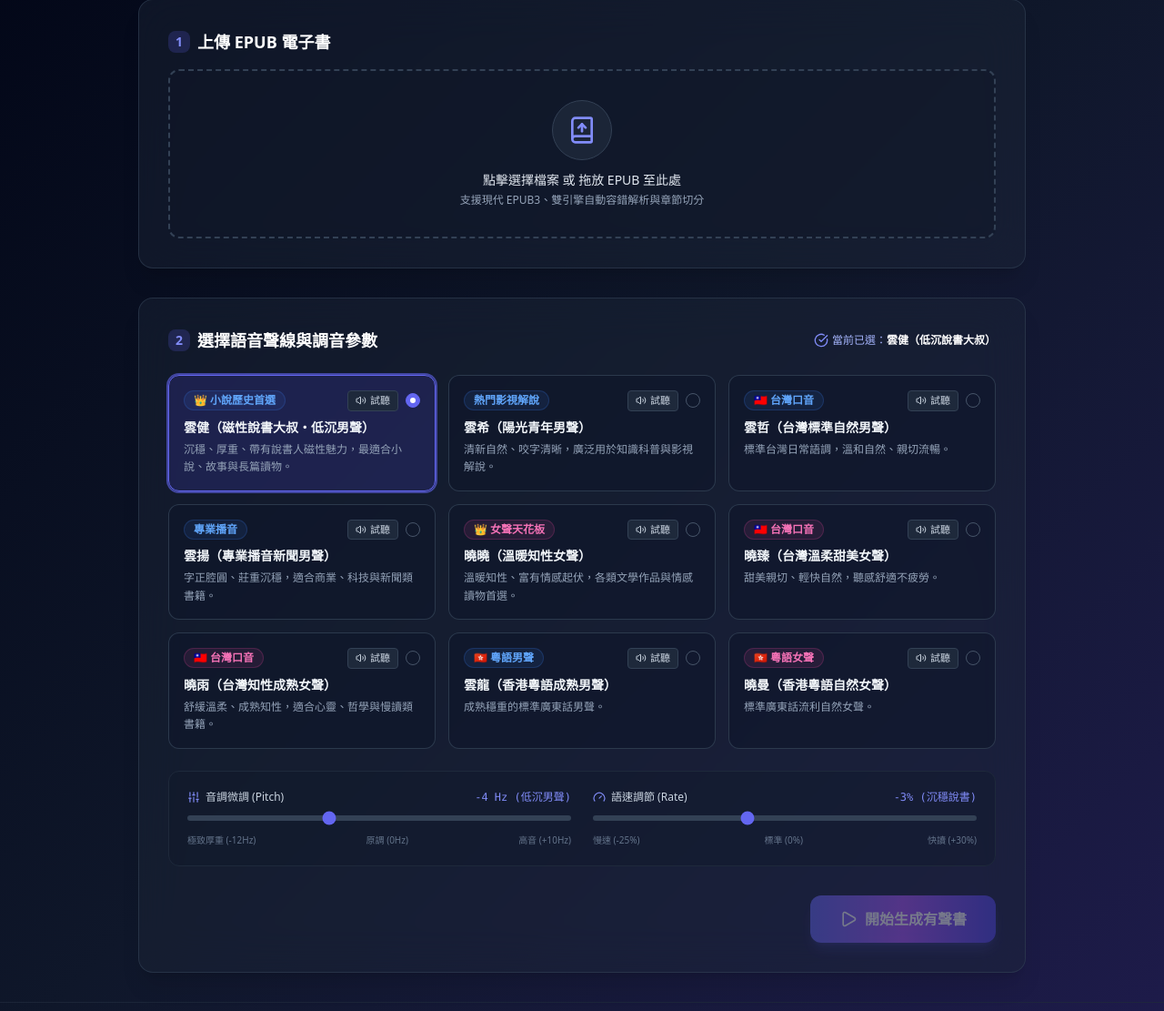
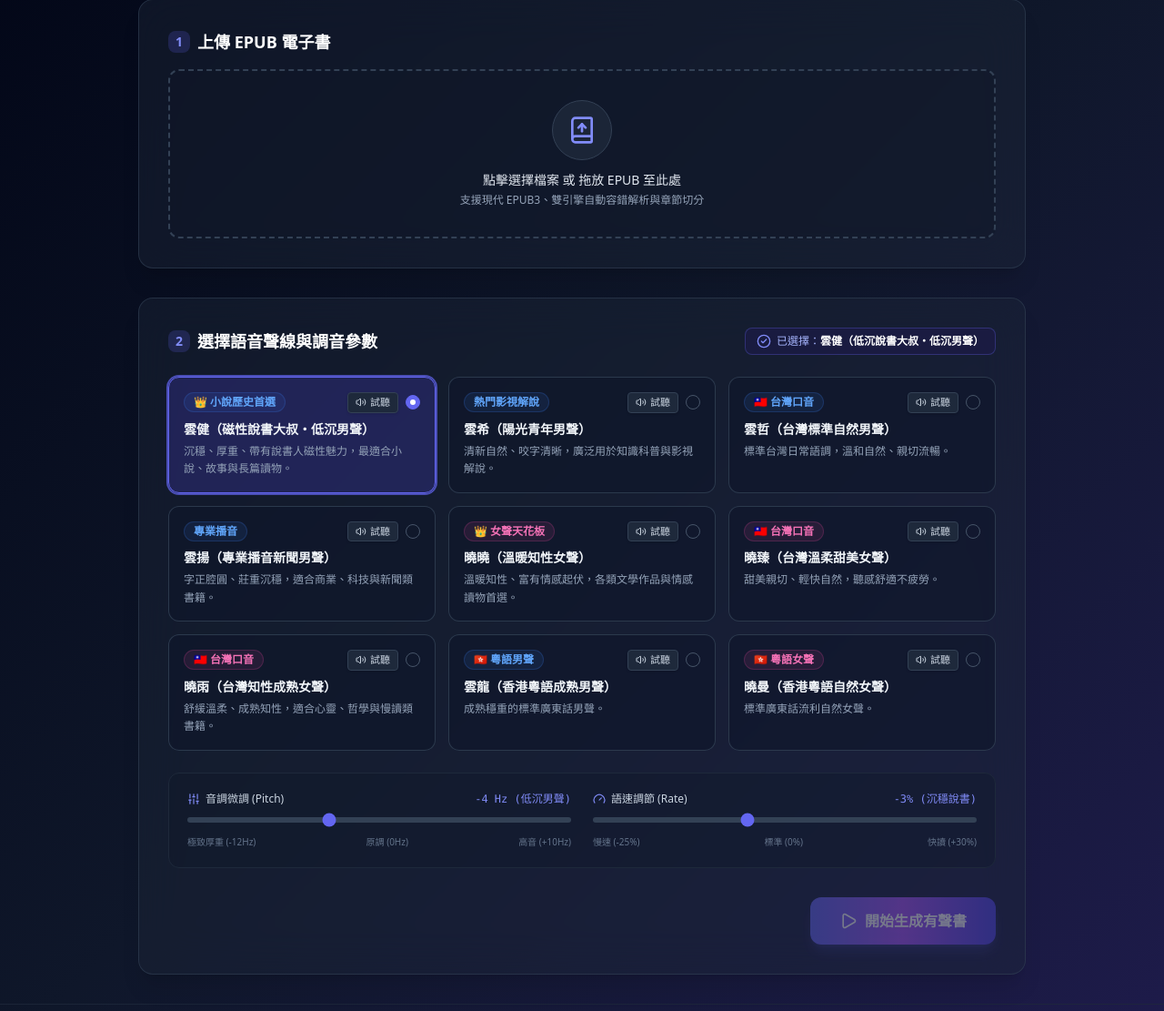
Before and after one commit to Leonkhchen/epub-tts-web, a FastAPI app: page / in a window 1280 px wide. Shown: the part 110-1221 px from the top of the page at 91% size. Run offline with FastAPI, Linux system fonts and the light colour scheme; some libraries are stand-ins or nearby versions.

Commit message:
Fix voice selection interaction and ensure chunked synthesis completes reliably

```diff
--- a/app.py
+++ b/app.py
@@ -3,11 +3,12 @@ import re
 import uuid
 import shutil
 import asyncio
+import traceback
 from pathlib import Path
 from typing import Dict, Any, List
 
 from fastapi import FastAPI, UploadFile, File, Form, HTTPException, BackgroundTasks
-from fastapi.responses import HTMLResponse, FileResponse, JSONResponse, Response
+from fastapi.responses import HTMLResponse, FileResponse, JSONResponse
 from fastapi.templating import Jinja2Templates
 from starlette.requests import Request
 import edge_tts
@@ -22,9 +23,8 @@ UPLOAD_DIR = STORAGE_DIR / "uploads"
 OUTPUT_DIR = STORAGE_DIR / "outputs"
 SAMPLE_DIR = STORAGE_DIR / "samples"
 
-UPLOAD_DIR.mkdir(parents=True, exist_ok=True)
-OUTPUT_DIR.mkdir(parents=True, exist_ok=True)
-SAMPLE_DIR.mkdir(parents=True, exist_ok=True)
+for d in (UPLOAD_DIR, OUTPUT_DIR, SAMPLE_DIR):
+    d.mkdir(parents=True, exist_ok=True)
 
 templates = Jinja2Templates(directory=str(BASE_DIR / "templates"))
 
@@ -113,15 +113,13 @@ def _safe_name(name: str) -> str:
 
 
 def chunk_text(text: str, max_chars: int = 500) -> list[str]:
-    """將長章節安全拆分成 500 字以內的分段，防止 Edge-TTS WebSocket 逾時中斷"""
-    # 先依換行分段
+    """將長章節安全拆分成 500 字以內的分段，防止 Edge-TTS WebSocket 逾時斷線"""
     paras = [p.strip() for p in re.split(r'\n+', text) if p.strip()]
     chunks = []
     for p in paras:
         if len(p) <= max_chars:
             chunks.append(p)
         else:
-            # 長段落依標點符號細切
             sents = [s for s in re.split(r'(?<=[。！？；\.\!\?;])', p) if s.strip()]
             cur = ''
             for s in sents:
@@ -131,8 +129,8 @@ def chunk_text(text: str, max_chars: int = 500) -> list[str]:
                 cur += s
             if cur:
                 chunks.append(cur)
-    # 過濾只剩標點或空白的無效片段
-    return [c for c in chunks if re.search(r'[\w\u4e00-\u9fa5]', c)]
+    res = [c for c in chunks if re.search(r'[\w\u4e00-\u9fa5]', c)]
+    return res if res else [text.strip()]
 
 
 @app.get("/", response_class=HTMLResponse)
@@ -159,6 +157,7 @@ async def get_sample_audio(voice_id: str):
             comm = edge_tts.Communicate(sample_text, voice=voice_id, pitch=pitch, rate=rate)
             await comm.save(str(sample_file))
         except Exception as e:
+            print(f"Error generating sample {voice_id}: {traceback.format_exc()}")
             raise HTTPException(status_code=500, detail=f"生成試聽失敗: {e}")
 
     return FileResponse(path=str(sample_file), media_type="audio/mpeg", filename=f"{voice_id}.mp3")
@@ -222,7 +221,6 @@ async def _synthesize_chapter_safe(text: str, voice: str, pitch: str, rate: str,
 
     with open(out_path, "wb") as outfile:
         for chunk in chunks:
-            # 針對單個 chunk 重試最多 3 次
             success = False
             for retry in range(3):
                 try:
@@ -236,9 +234,10 @@ async def _synthesize_chapter_safe(text: str, voice: str, pitch: str, rate: str,
                         success = True
                         break
                 except Exception as e:
+                    print(f"Retry {retry+1} for chunk due to: {e}")
                     await asyncio.sleep(0.5)
             if not success:
-                print(f"Warning: chunk synthesis failed after 3 retries: {chunk[:30]}")
+                print(f"Warning: chunk synthesis failed: {chunk[:30]}")
 
 
 async def _run_conversion(task_id: str, voice: str, pitch: str, rate: str, selected_indices: List[int]):
@@ -270,9 +269,8 @@ async def _run_conversion(task_id: str, voice: str, pitch: str, rate: str, selec
         try:
             await _synthesize_chapter_safe(text, voice, pitch, rate, mp3_path)
 
-            # 驗證輸出檔案大小
-            if mp3_path.exists() and mp3_path.stat().st_size > 5120:  # 大於 5KB 算有效完成
-                kb = mp3_path.stat().st_size // 1024
+            if mp3_path.exists() and mp3_path.stat().st_size > 500:
+                kb = max(1, mp3_path.stat().st_size // 1024)
                 task["completed_files"].append({
                     "index": idx,
                     "title": ch_title,
@@ -281,9 +279,9 @@ async def _run_conversion(task_id: str, voice: str, pitch: str, rate: str, selec
                     "url": f"/api/audio/{task_id}/{mp3_filename}"
                 })
             else:
-                print(f"Chapter {idx} produced insufficient audio ({mp3_path.stat().st_size if mp3_path.exists() else 0} bytes)")
+                print(f"Chapter {idx} produced zero or insufficient audio")
         except Exception as e:
-            print(f"Error converting chapter {idx}: {e}")
+            print(f"Error converting chapter {idx}: {traceback.format_exc()}")
 
         task["progress"] = int(((i + 1) / total) * 100)
 
@@ -293,7 +291,7 @@ async def _run_conversion(task_id: str, voice: str, pitch: str, rate: str, selec
         shutil.make_archive(zip_base_name, "zip", root_dir=str(book_out_dir))
         task["zip_url"] = f"/api/download_zip/{task_id}"
     except Exception as e:
-        print(f"Failed to create zip: {e}")
+        print(f"Failed to create zip: {traceback.format_exc()}")
 
     task["status"] = "completed"
     task["current_chapter"] = f"🎉 全部 {len(task['completed_files'])} 章轉檔完成！"
--- a/templates/index.html
+++ b/templates/index.html
@@ -23,8 +23,8 @@
     <style>
         .voice-card.selected {
             border-color: #6366f1 !important;
-            background-color: rgba(49, 46, 129, 0.4) !important;
-            box-shadow: 0 0 0 2px rgba(99, 102, 241, 0.6) !important;
+            background-color: rgba(49, 46, 129, 0.5) !important;
+            box-shadow: 0 0 0 2px rgba(99, 102, 241, 0.7) !important;
         }
         .voice-card.selected .radio-circle {
             border-color: #6366f1 !important;
@@ -112,9 +112,9 @@
                     <span class="w-6 h-6 rounded-lg bg-indigo-500/20 text-indigo-400 flex items-center justify-center text-sm font-bold">2</span>
                     選擇語音聲線與調音參數
                 </h2>
-                <div class="text-xs text-indigo-300 flex items-center gap-1">
-                    <i data-lucide="check-circle" class="w-4 h-4 text-indigo-400"></i>
-                    <span>當前已選：<strong id="selectedVoiceLabel" class="text-white font-semibold">雲健（低沉說書大叔）</strong></span>
+                <div class="text-xs text-indigo-300 flex items-center gap-1.5 bg-indigo-950/60 px-3 py-1.5 rounded-lg border border-indigo-500/30">
+                    <i data-lucide="check-circle-2" class="w-4 h-4 text-indigo-400"></i>
+                    <span>已選擇：<strong id="selectedVoiceLabel" class="text-white font-semibold">雲健（低沉說書大叔・低沉男聲）</strong></span>
                 </div>
             </div>
 
@@ -125,8 +125,6 @@
                      data-voice-id="{{ voice.id }}"
                      data-voice-name="{{ voice.name }}">
 
-                    <input type="radio" name="voiceRadio" value="{{ voice.id }}" class="sr-only" {% if voice.id == 'zh-CN-YunjianNeural' %}checked{% endif %}>
-
                     <div class="flex items-start justify-between mb-2">
                         <span class="inline-block px-2.5 py-0.5 rounded-full text-xs font-semibold {% if voice.gender == 'male' %}bg-blue-500/10 text-blue-400 border border-blue-500/20{% else %}bg-pink-500/10 text-pink-400 border border-pink-500/20{% endif %}">
                             {{ voice.badge }}
@@ -134,7 +132,7 @@
 
                         <div class="flex items-center gap-2">
                             <!-- 試聽按鈕 -->
-                            <button type="button" class="preview-btn text-[11px] px-2 py-0.5 rounded bg-slate-800 hover:bg-indigo-600 text-slate-300 hover:text-white flex items-center gap-1 border border-slate-700 transition" data-voice="{{ voice.id }}" onclick="event.stopPropagation(); playPreview('{{ voice.id }}', this)">
+                            <button type="button" class="preview-btn text-[11px] px-2 py-0.5 rounded bg-slate-800 hover:bg-indigo-600 text-slate-300 hover:text-white flex items-center gap-1 border border-slate-700 transition shadow" data-voice="{{ voice.id }}" onclick="event.stopPropagation(); playPreview('{{ voice.id }}', this)">
                                 <i data-lucide="volume-2" class="w-3 h-3"></i>
                                 <span>試聽</span>
                             </button>
@@ -282,14 +280,8 @@
         const voiceCards = document.querySelectorAll('.voice-card');
         voiceCards.forEach(card => {
             card.addEventListener('click', () => {
-                voiceCards.forEach(c => {
-                    c.classList.remove('selected');
-                    const r = c.querySelector('input[name="voiceRadio"]');
-                    if (r) r.checked = false;
-                });
+                voiceCards.forEach(c => c.classList.remove('selected'));
                 card.classList.add('selected');
-                const radio = card.querySelector('input[name="voiceRadio"]');
-                if (radio) radio.checked = true;
                 selectedVoiceId = card.getAttribute('data-voice-id');
                 selectedVoiceLabel.innerText = card.getAttribute('data-voice-name');
             });
```
Also changed, not shown: 6 other files.
